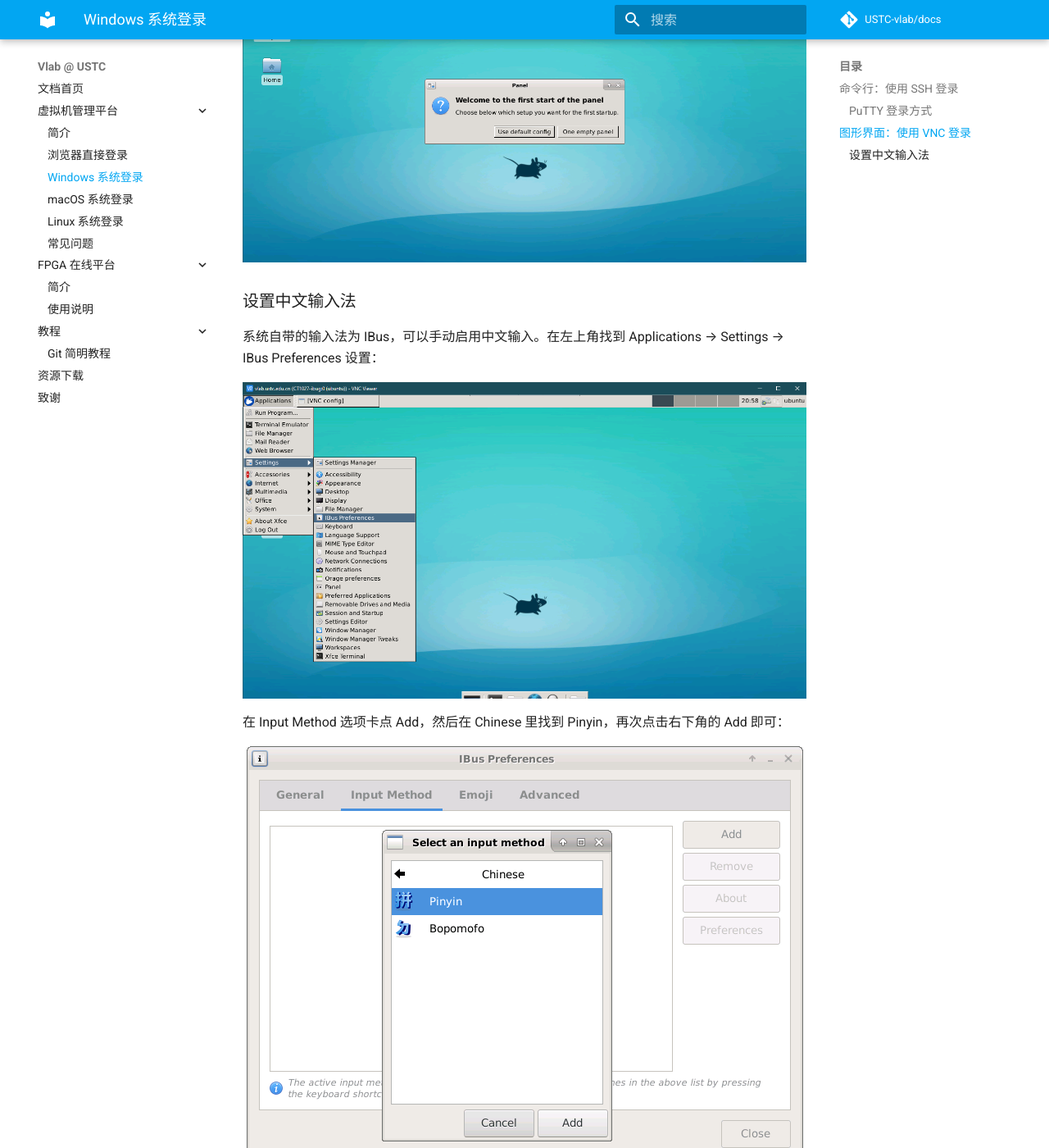
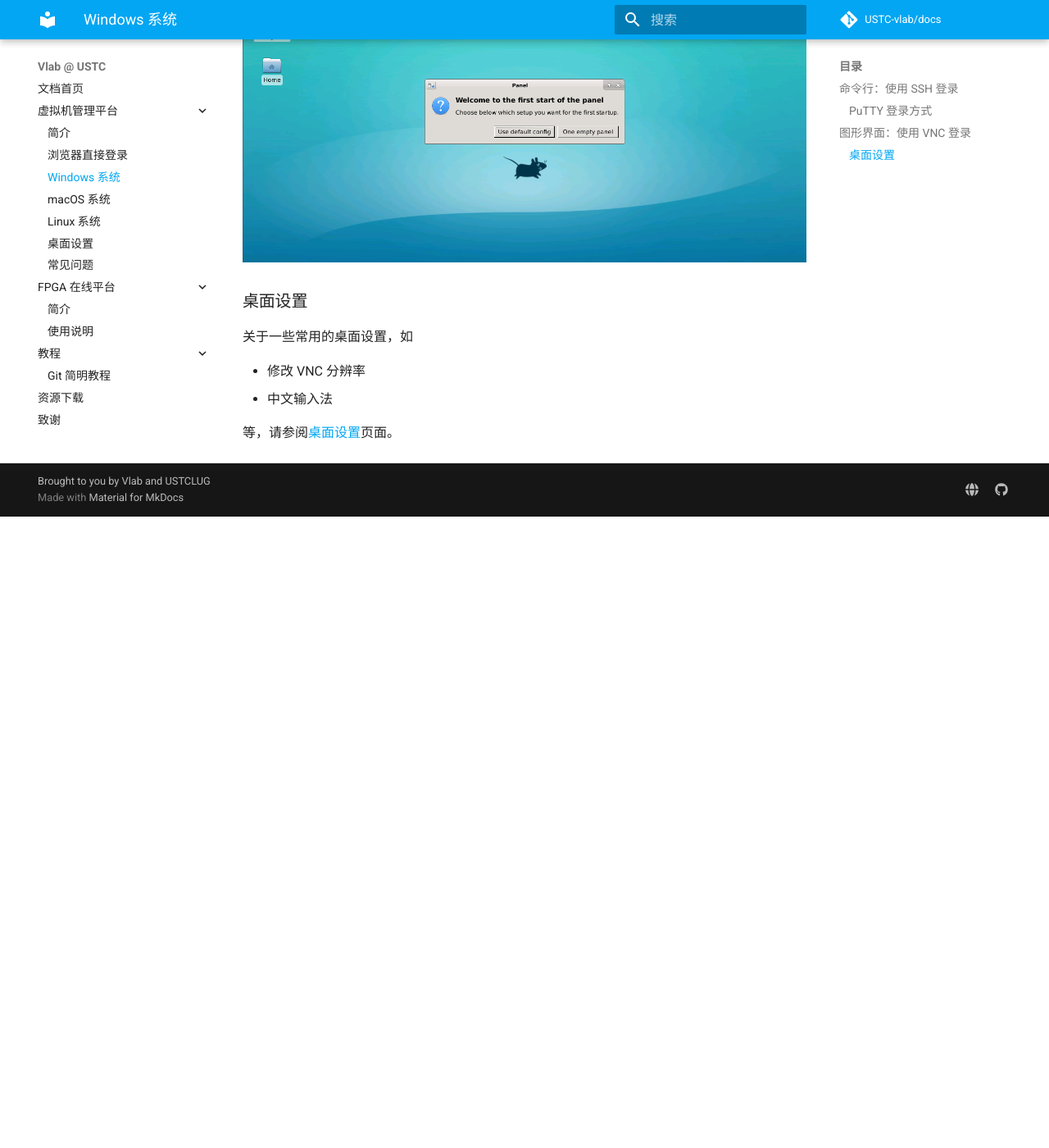
Before and after one commit to USTC-vlab/docs, an MkDocs documentation site: the page built from docs/vm/login-windows.md, in a window 1280 px wide and 1400 px high, scrolled down 3950 px. Shown: the whole window at 82% size. Built offline with MkDocs 1.6.1 and Material for MkDocs 9.7.7, drawn with Linux system fonts in a browser that asks for light colours; comment, search, counter and statistics services are not loaded; after the commit the page ends 4580 px from its top, so only the background shows below that; some of the changed text lies outside the part shown.

Commit message:
Add VNC settings guide

```diff
--- a/docs/vm/login-windows.md
+++ b/docs/vm/login-windows.md
@@ -63,14 +63,11 @@ PuTTY 还有一些高级的使用方法，例如你可以保存这些连接信
 
 ![Xfce4 first login](../images/realvnc-first-start-win10.png){: .img-center }
 
-### 设置中文输入法 {#chinese-ime}
+### 桌面设置
 
-系统自带的输入法为 IBus，可以手动启用中文输入。在左上角找到 Applications → Settings → IBus Preferences 设置：
+关于一些常用的桌面设置，如
 
-![Menu - IBus Preferences](../images/menu-ibus-settings.png){: .img-center }
+- 修改 VNC 分辨率
+- 中文输入法
 
-在 Input Method 选项卡点 Add，然后在 Chinese 里找到 Pinyin，再次点击右下角的 Add 即可：
-
-![IBus Preferences - Add Chinese Pinyin](../images/ibus-add-pinyin.png){: .img-center }
-
-添加成功后可以在右上角切换中文与英文输入法，也可以按 <kbd>Shift</kbd> 键在中文输入法中切换中英文输入。
+等，请参阅[桌面设置](../desktop-settings)页面。
--- a/mkdocs.yml
+++ b/mkdocs.yml
@@ -55,9 +55,10 @@ nav:
   - 虚拟机管理平台:
     - 简介: vm/index.md
     - 浏览器直接登录: vm/login-browser.md
-    - Windows 系统登录: vm/login-windows.md
-    - macOS 系统登录: vm/login-macos.md
-    - Linux 系统登录: vm/login-linux.md
+    - Windows 系统: vm/login-windows.md
+    - macOS 系统: vm/login-macos.md
+    - Linux 系统: vm/login-linux.md
+    - 桌面设置: vm/desktop-settings.md
     - 常见问题: vm/faq.md
   - FPGA 在线平台:
     - 简介: fpgaol/index.md
```
Also changed, not shown: docs/vm/desktop-settings.md (added, +25 -0 lines), docs/vm/login-browser.md (+9 -0 lines), docs/vm/login-macos.md (+5 -8 lines), docs/images/vnc-change-resolution.png (added).
